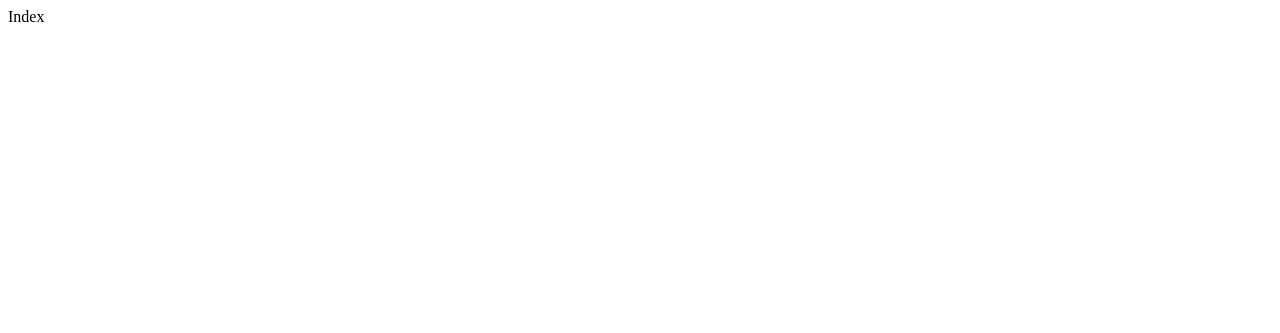
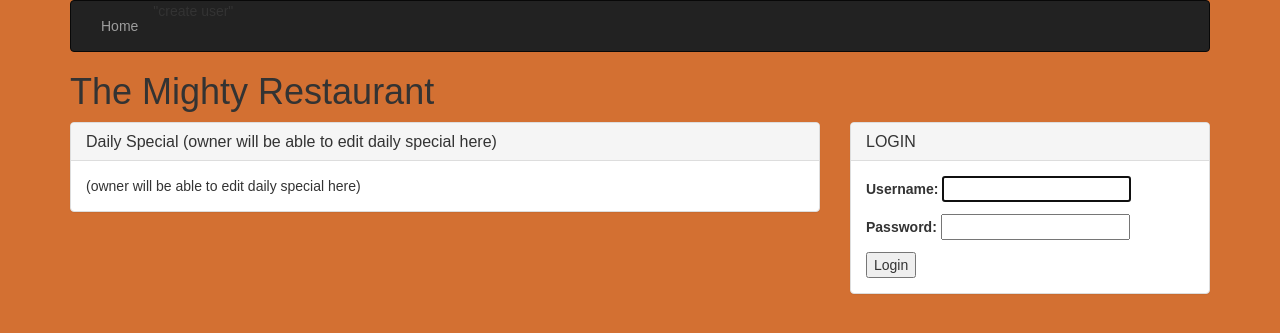
Before and after one commit to ConnorFieldUser/django-ordering-system, a Django app: page / in a window 1280 px wide. Before the commit the part shown is almost empty. Shown: the top 333 px of the page. Run offline with Django 3.2, Linux system fonts and the light colour scheme; some libraries are stand-ins or nearby versions.

Commit message:
index page, login form, base.html, login reroute settings.

```diff
--- a/ordering_system/views.py
+++ b/ordering_system/views.py
@@ -1,10 +1,17 @@
-from django.shortcuts import render
+# from django.shortcuts import render
 
 from django.views.generic import TemplateView
+
+from django.contrib.auth.forms import AuthenticationForm
 
 
 # Create your views here.
 
 
 class IndexView(TemplateView):
-        template_name = 'index.html'
+    template_name = 'index.html'
+
+    def get_context_data(self):
+        context = super().get_context_data()
+        context['login_form'] = AuthenticationForm
+        return context
--- a/restaurant/settings.py
+++ b/restaurant/settings.py
@@ -119,3 +119,5 @@ USE_TZ = True
 # https://docs.djangoproject.com/en/1.10/howto/static-files/
 
 STATIC_URL = '/static/'
+
+LOGIN_REDIRECT_URL = "/"
--- /dev/null
+++ b/templates/base.html
@@ -0,0 +1,56 @@
+{% load staticfiles %}
+<!DOCTYPE html>
+<html>
+  <head>
+    <meta charset="utf-8">
+    <title>MightyRestaraunt</title>
+    <link rel="stylesheet" href="{% static 'css/bootstrap.css' %}" media="screen" title="no title">
+    <style media="screen">
+      body {
+        background-color:#d37032;
+        font-family:sans-serif;
+      }
+    </style>
+  </head>
+  <body>
+    <div class="container">
+      <nav class="navbar navbar-inverse">
+        <div class="container">
+          <ul class="nav navbar-nav">
+            <li><a href="{% url 'index_view' %}">Home</a></li>
+            {% if request.user.is_authenticated %}
+          <li> <a href="#">user is authenticated</a></li>
+              {% if request.user.profile.is_owner %}
+              <li><a href="#">user is owner</a></li>
+              {% endif %}
+              {% if request.user.profile.is_server %}
+              <li><a href="#">user is server</a></li>
+              {% endif %}
+              <li><a href="{% url 'logout' %}?next={% url 'index_view' %}">Log out</a></li>
+            {% else %}
+            "create user"
+            {% endif %}
+          </ul>
+        </div>
+      </nav>
+
+<h1>The Mighty Restaurant</h1>
+{% if request.user.is_authenticated %}
+<h3>{{ request.user }}:
+{% if request.user.profile.access_level == 'o' %}
+  Owner
+{% elif request.user.profile.access_level == 's' %}
+  Server
+{% elif request.user.profile.access_level == 'c' %}
+  Chef
+{% endif %}
+</h3>
+
+{% endif %}
+{% block content %}
+{% endblock %}
+
+  </div>
+
+  </body>
+</html>
--- a/templates/index.html
+++ b/templates/index.html
@@ -1,10 +1,54 @@
-<!DOCTYPE html>
-<html>
-  <head>
-    <meta charset="utf-8">
-    <title>Title</title>
-  </head>
-  <body>
-    Index
-  </body>
-</html>
+{% extends 'base.html' %}
+
+{% block content %}
+
+  <div class="row">
+    <div class="col-md-8">
+
+      <div class="panel panel-default">
+
+        <div class="panel-heading">
+          <h3 class="panel-title">
+            Daily Special
+            (owner will be able to edit daily special here)
+            {% if request.user.profile.is_owner %}
+            (owner will be able to edit daily special here)
+            {% endif %}
+
+            </h3>
+        </div>
+
+
+
+        <div class="panel-body">
+          (owner will be able to edit daily special here)
+          {% if request.user.profile.is_owner %}
+          (owner will be able to edit daily special here)
+          {% endif %}
+
+        </div>
+
+      </div>
+    </div>
+
+{% if not request.user.is_authenticated %}
+    <div class="col-md-4">
+
+      <div class="panel panel-default">
+        <div class="panel-heading">
+          <h3 class="panel-title">LOGIN</h3>
+        </div>
+        <div class="panel-body">
+          <form class="" action="{% url 'login' %}" method="post">
+            {% csrf_token %}
+            {{ login_form.as_p }}
+          <input type="submit" name="" value="Login">
+          </form>
+        </div>
+      </div>
+    </div>
+{% endif %}
+
+  </div>
+
+{% endblock %}
```
Also changed, not shown: templates/registration/login.html (added, +20 -0 lines), ordering_system/forms.py (added).
